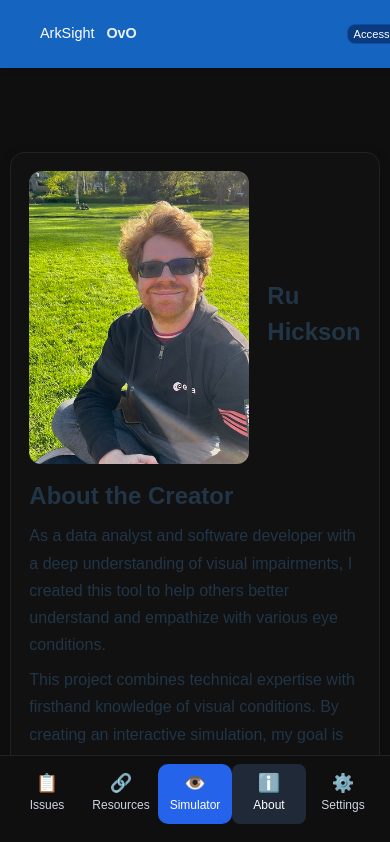
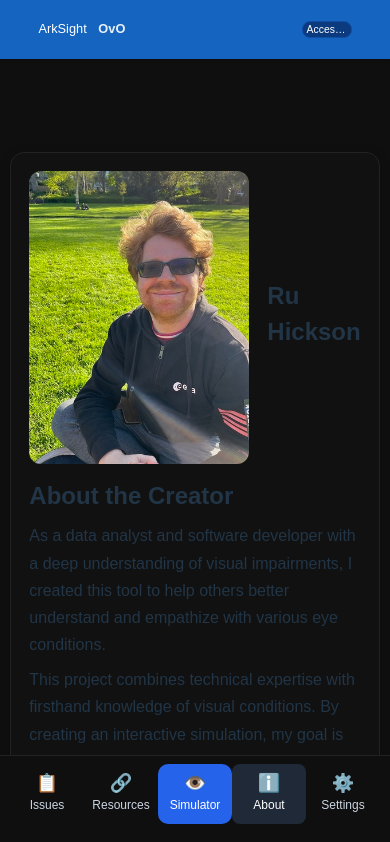
Before and after one commit to ruhickson/arkvision-vue, a Vue app: page /about in a window 390 px wide. Shown: the top 842 px of the page. Built offline with nearby package versions, Linux system fonts and the light colour scheme.

Commit message:
Update styles.css

```diff
--- a/styles.css
+++ b/styles.css
@@ -35,6 +35,8 @@ body.dark-mode .slider-group label {
     left: 0;
     z-index: 10;
     max-width: 100vw;
+    box-sizing: border-box;
+    overflow: hidden;
 }
 
 .header-content {
@@ -1001,14 +1003,16 @@ body.dark-mode .glaucoma-label {
         flex-direction: row !important;
         align-items: center !important;
         justify-content: space-between !important;
-        padding: 0.5rem 0.75rem !important;
+        padding: 0.4rem 0.5rem !important;
         width: 100% !important;
         box-sizing: border-box !important;
-        gap: 8px !important;
+        gap: 4px !important;
+        max-width: 100vw !important;
+        overflow: hidden !important;
     }
 
     .header h1 {
-        font-size: 1rem !important;
+        font-size: 0.9rem !important;
         margin: 0 !important;
         flex: 1 !important;
         min-width: 0 !important;
@@ -1018,13 +1022,15 @@ body.dark-mode .glaucoma-label {
     }
 
     .accessible-btn {
-        font-size: 0.75rem !important;
-        padding: 4px 8px !important;
+        font-size: 0.7rem !important;
+        padding: 3px 6px !important;
         white-space: nowrap !important;
         flex-shrink: 0 !important;
         margin-left: 0 !important;
         min-width: auto !important;
-        max-width: 80px !important;
+        max-width: 60px !important;
+        overflow: hidden !important;
+        text-overflow: ellipsis !important;
     }
 
     /* Fix main content spacing */
@@ -1104,18 +1110,36 @@ body.dark-mode .glaucoma-label {
 /* Extra small screens */
 @media (max-width: 480px) {
     .header-content {
-        padding: 0.5rem 0.5rem !important;
-        gap: 4px !important;
+        padding: 0.3rem 0.4rem !important;
+        gap: 2px !important;
     }
 
     .header h1 {
-        font-size: 0.9rem !important;
+        font-size: 0.8rem !important;
     }
 
     .accessible-btn {
-        font-size: 0.7rem !important;
-        padding: 3px 6px !important;
-        max-width: 70px !important;
+        font-size: 0.65rem !important;
+        padding: 2px 4px !important;
+        max-width: 50px !important;
+    }
+}
+
+/* Very small screens */
+@media (max-width: 360px) {
+    .header-content {
+        padding: 0.2rem 0.3rem !important;
+        gap: 1px !important;
+    }
+
+    .header h1 {
+        font-size: 0.75rem !important;
+    }
+
+    .accessible-btn {
+        font-size: 0.6rem !important;
+        padding: 1px 3px !important;
+        max-width: 45px !important;
     }
 
     .side-vertical-buttons button {
```
